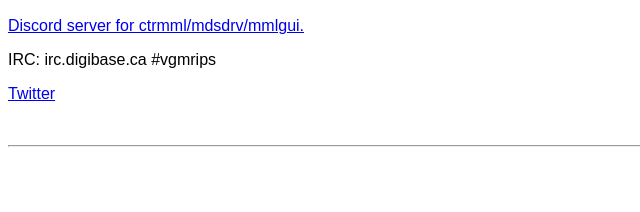
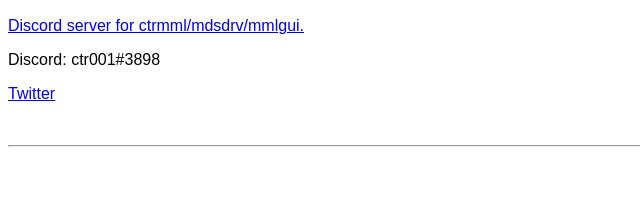
Before and after one commit to superctr/superctr.github.io, a plain HTML site: page index.html in a window 1280 px wide. Shown: the part 400-612 px from the top of the page, 0-640 px from the left. Drawn offline with Linux system fonts and the light colour scheme.

Commit message:
Update index.html

```diff
--- a/index.html
+++ b/index.html
@@ -25,7 +25,7 @@
 		<p>please visit <a href="http://vgmrips.net/">vgmrips</a> for other stuff.</p>
 		<h2>Contact</h2>
 		<p><a href="https://discord.com/invite/BPwM6PJv7T">Discord server for ctrmml/mdsdrv/mmlgui.</a></p>
-		<p>IRC: irc.digibase.ca #vgmrips</p>
+		<p>Discord: ctr001#3898</p>
 		<p><a href="https://twitter.com/superctr">Twitter</a></p>
 		<br />
 		<hr />
```
